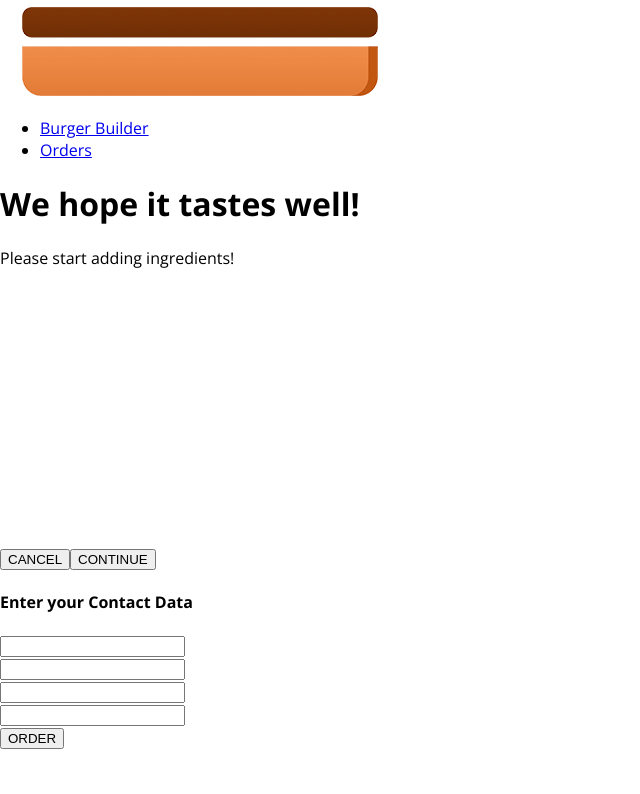
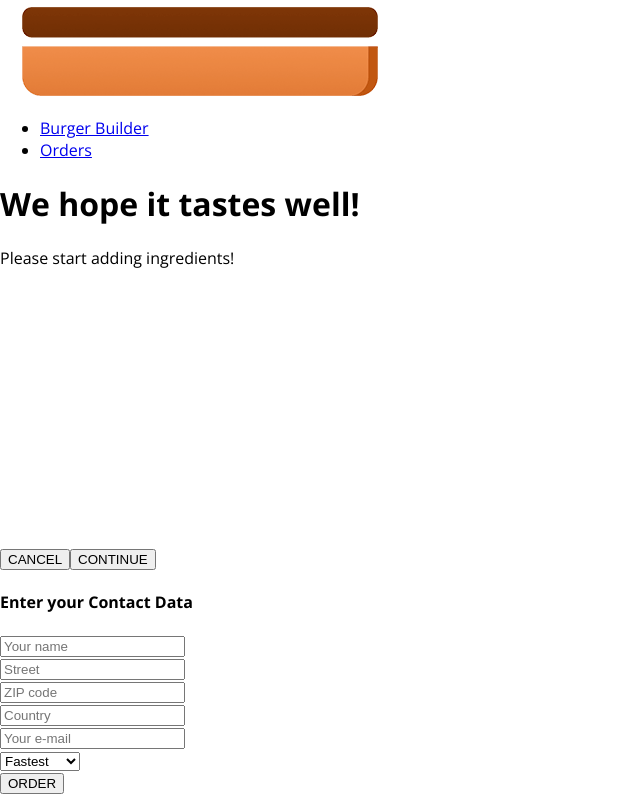
Before and after one commit to HDauven/burger-builder, a React app: page /checkout/contact-data in a window 1280 px wide. Shown: the part 497-1291 px from the top of the page, without its empty margins (0-640 px from the left). Before the commit the page ends 1246 px from the top, so only its background shows below. Built offline with nearby package versions, Linux system fonts and the light colour scheme.

Commit message:
form elements are now rendered dynamically in the contact data container.

```diff
--- a/src/containers/Checkout/ContactData/ContactData.js
+++ b/src/containers/Checkout/ContactData/ContactData.js
@@ -91,12 +91,22 @@
   }
 
   render() {
+    const formElementsArray = [];
+    for (let key in this.state.orderForm) {
+      formElementsArray.push({
+        id: key,
+        config: this.state.orderForm[key]
+      });
+    }
     let form = (
       <form>
-        <Input inputtype="input" type="text" name="name" placeholder="Your Name" />
-        <Input inputtype="input" type="email" name="email" placeholder="Email" />
-        <Input inputtype="input" type="text" name="street" placeholder="Street" />
-        <Input inputtype="input" type="text" name="postal" placeholder="Postal Code" />
+        {formElementsArray.map(formElement => (
+          <Input
+            key={formElement.id}
+            elementConfig={formElement.config.elementConfig}
+            elementType={formElement.config.elementType}
+            value={formElement.config.value} />
+        ))}
         <Button btnType="Success" clicked={this.orderHandler}>ORDER</Button>
       </form>
     );
```
